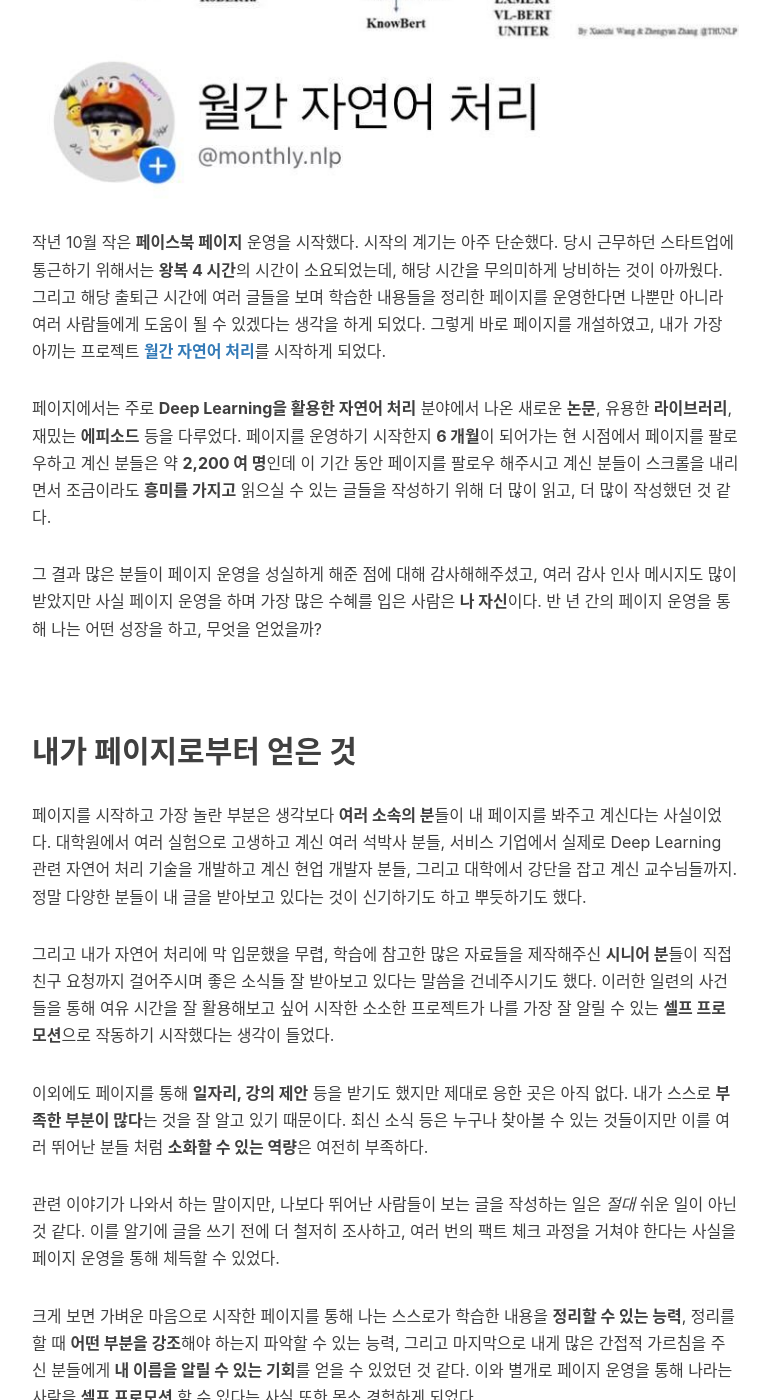
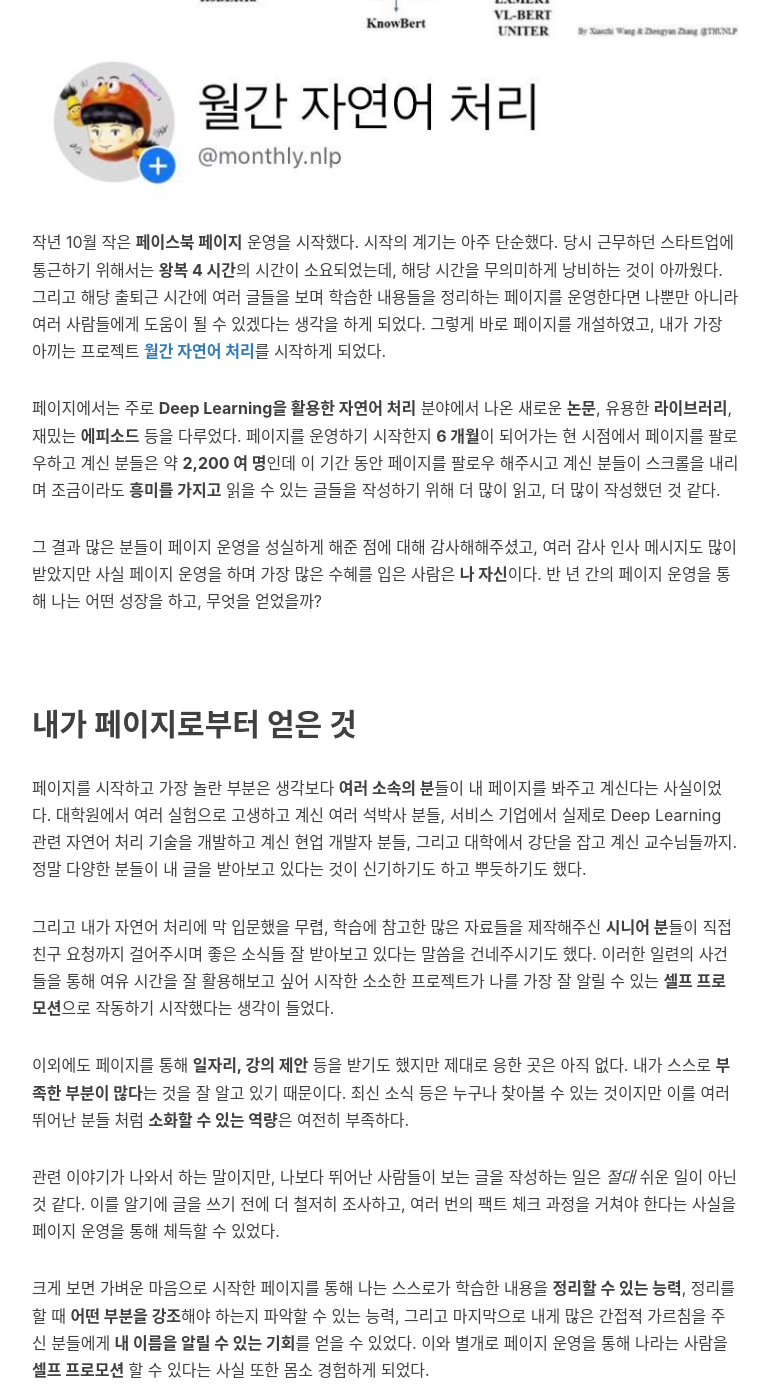
Before and after one commit to Huffon/huffon.github.io, a Jekyll site: the page built from _posts/2020-04-26-page-half.md, in a window 1280 px wide and 1400 px high, scrolled down 1039 px. Shown: the whole window, without its empty margins (233-1003 px from the left). Built offline with Jekyll 4.4.1, drawn with Linux system fonts in a browser that asks for light colours; nearby versions of some CDN libraries; comment, search, counter and statistics services are not loaded; some of the changed text lies outside the part shown.

Commit message:
Update 2020-04-26-page-half.md

```diff
--- a/_posts/2020-04-26-page-half.md
+++ b/_posts/2020-04-26-page-half.md
@@ -13,9 +13,9 @@
 
 ![](/img/in-post/page.jpg)
 
-작년 10월 작은 **페이스북 페이지** 운영을 시작했다. 시작의 계기는 아주 단순했다. 당시 근무하던 스타트업에 통근하기 위해서는 **왕복 4 시간**의 시간이 소요되었는데, 해당 시간을 무의미하게 낭비하는 것이 아까웠다. 그리고 해당 출퇴근 시간에 여러 글들을 보며 학습한 내용들을 정리한 페이지를 운영한다면 나뿐만 아니라 여러 사람들에게 도움이 될 수 있겠다는 생각을 하게 되었다. 그렇게 바로 페이지를 개설하였고, 내가 가장 아끼는 프로젝트 [**월간 자연어 처리**](https://m.facebook.com/monthly.nlp/)를 시작하게 되었다.
+작년 10월 작은 **페이스북 페이지** 운영을 시작했다. 시작의 계기는 아주 단순했다. 당시 근무하던 스타트업에 통근하기 위해서는 **왕복 4 시간**의 시간이 소요되었는데, 해당 시간을 무의미하게 낭비하는 것이 아까웠다. 그리고 해당 출퇴근 시간에 여러 글들을 보며 학습한 내용들을 정리하는 페이지를 운영한다면 나뿐만 아니라 여러 사람들에게 도움이 될 수 있겠다는 생각을 하게 되었다. 그렇게 바로 페이지를 개설하였고, 내가 가장 아끼는 프로젝트 [**월간 자연어 처리**](https://m.facebook.com/monthly.nlp/)를 시작하게 되었다.
 
-페이지에서는 주로 **Deep Learning을 활용한 자연어 처리** 분야에서 나온 새로운 **논문**, 유용한 **라이브러리**, 재밌는 **에피소드** 등을 다루었다. 페이지를 운영하기 시작한지 **6 개월**이 되어가는 현 시점에서 페이지를 팔로우하고 계신 분들은 약 **2,200 여 명**인데 이 기간 동안 페이지를 팔로우 해주시고 계신 분들이 스크롤을 내리면서 조금이라도 **흥미를 가지고** 읽으실 수 있는 글들을 작성하기 위해 더 많이 읽고, 더 많이 작성했던 것 같다.
+페이지에서는 주로 **Deep Learning을 활용한 자연어 처리** 분야에서 나온 새로운 **논문**, 유용한 **라이브러리**, 재밌는 **에피소드** 등을 다루었다. 페이지를 운영하기 시작한지 **6 개월**이 되어가는 현 시점에서 페이지를 팔로우하고 계신 분들은 약 **2,200 여 명**인데 이 기간 동안 페이지를 팔로우 해주시고 계신 분들이 스크롤을 내리며 조금이라도 **흥미를 가지고** 읽을 수 있는 글들을 작성하기 위해 더 많이 읽고, 더 많이 작성했던 것 같다.
 
 그 결과 많은 분들이 페이지 운영을 성실하게 해준 점에 대해 감사해해주셨고, 여러 감사 인사 메시지도 많이 받았지만 사실 페이지 운영을 하며 가장 많은 수혜를 입은 사람은 **나 자신**이다. 반 년 간의 페이지 운영을 통해 나는 어떤 성장을 하고, 무엇을 얻었을까?
 
@@ -27,11 +27,11 @@
 
 그리고 내가 자연어 처리에 막 입문했을 무렵, 학습에 참고한 많은 자료들을 제작해주신 **시니어 분**들이 직접 친구 요청까지 걸어주시며 좋은 소식들 잘 받아보고 있다는 말씀을 건네주시기도 했다. 이러한 일련의 사건들을 통해 여유 시간을 잘 활용해보고 싶어 시작한 소소한 프로젝트가 나를 가장 잘 알릴 수 있는 **셀프 프로모션**으로 작동하기 시작했다는 생각이 들었다.
 
-이외에도 페이지를 통해 **일자리, 강의 제안** 등을 받기도 했지만 제대로 응한 곳은 아직 없다. 내가 스스로 **부족한 부분이 많다**는 것을 잘 알고 있기 때문이다. 최신 소식 등은 누구나 찾아볼 수 있는 것들이지만 이를 여러 뛰어난 분들 처럼 **소화할 수 있는 역량**은 여전히 부족하다.
+이외에도 페이지를 통해 **일자리, 강의 제안** 등을 받기도 했지만 제대로 응한 곳은 아직 없다. 내가 스스로 **부족한 부분이 많다**는 것을 잘 알고 있기 때문이다. 최신 소식 등은 누구나 찾아볼 수 있는 것이지만 이를 여러 뛰어난 분들 처럼 **소화할 수 있는 역량**은 여전히 부족하다.
 
 관련 이야기가 나와서 하는 말이지만, 나보다 뛰어난 사람들이 보는 글을 작성하는 일은 _절대_ 쉬운 일이 아닌 것 같다. 이를 알기에 글을 쓰기 전에 더 철저히 조사하고, 여러 번의 팩트 체크 과정을 거쳐야 한다는 사실을 페이지 운영을 통해 체득할 수 있었다.
 
-크게 보면 가벼운 마음으로 시작한 페이지를 통해 나는 스스로가 학습한 내용을 **정리할 수 있는 능력**, 정리를 할 때 **어떤 부분을 강조**해야 하는지 파악할 수 있는 능력, 그리고 마지막으로 내게 많은 간접적 가르침을 주신 분들에게 **내 이름을 알릴 수 있는 기회**를 얻을 수 있었던 것 같다. 이와 별개로 페이지 운영을 통해 나라는 사람을 **셀프 프로모션** 할 수 있다는 사실 또한 몸소 경험하게 되었다.
+크게 보면 가벼운 마음으로 시작한 페이지를 통해 나는 스스로가 학습한 내용을 **정리할 수 있는 능력**, 정리를 할 때 **어떤 부분을 강조**해야 하는지 파악할 수 있는 능력, 그리고 마지막으로 내게 많은 간접적 가르침을 주신 분들에게 **내 이름을 알릴 수 있는 기회**를 얻을 수 있었다. 이와 별개로 페이지 운영을 통해 나라는 사람을 **셀프 프로모션** 할 수 있다는 사실 또한 몸소 경험하게 되었다.
 
 <br/>
 
@@ -41,27 +41,27 @@
 
 최신 소식은 **서칭 능력**과 **성실함**만 갖춘다면 누구나 찾아볼 수 있는 것이고, 이를 **어느 정도로 소화할 수 있는지**는 결국 그 사람의 **기본기**에 따라 갈리게 된다. 기본기는 현업에서도 쉽게 배울 수 없는 것들이고 말이다.
 
-이런 교훈을 느꼈음에도 다행인 사실은 이제 곧 **석사 학위**를 시작한다는 점이다. 내가 스스로 매번 느꼈던 부족한 나의 기본기를 채울 수 있는 좋은 기회가 될 것임을 알기에, 최신 소식들에만 눈에 멀지 않은, **균형 잡힌 학습**을 하기 위해 노력하려고 한다. **2 년의 기간** 동안 **페이지 글의 퀄리티**가 스스로 인지할 수 있을 정도로 늘어나는 것을 지켜보는 것도 재밌을 것 같다!
+이런 교훈을 느꼈음에도 다행인 사실은 이제 곧 **석사 학위**를 시작한다는 점이다. 스스로 매번 느꼈던 부족한 기본기를 채울 수 있는 좋은 기회가 될 것임을 알기에, 최신 소식들에만 눈에 멀지 않은, **균형 잡힌 학습**을 하기 위해 노력하려고 한다. **2 년의 기간** 동안 **페이지 글의 퀄리티**가 스스로 인지할 수 있을 정도로 늘어나는 것을 지켜보는 것도 재밌을 것 같다!
 
-이처럼 페이지 운영은 내게 많은 **가르침과 수확**을 전해주었다. 때문에 많은 분들이 블로그, YouTube 등 외에도 페이지 운영의 시도도 고려해보았으면 좋겠다는 생각을 한다. 다른 플랫폼의 관리도 마찬가지만 페이지 운영 역시, 꾸준히만 실천한다면 분명 좋은 결과들을 얻을 수 있을 것이라 생각한다 😊
+이처럼 페이지 운영은 내게 많은 **가르침과 수확**을 전해주었다. 때문에 많은 분들이 블로그, YouTube 등 외에도 페이지 운영의 시도도 고려해보았으면 좋겠다는 생각을 한다. 다른 플랫폼의 관리도 마찬가지만 페이지 운영 역시, 꾸준히만 실천한다면 분명 좋은 결과들을 얻을 수 있을 것이다 😊
 
 <br/>
 
 ### 번외: 최신 기술 서칭 잘하기
 
-내가 **최신 기술 소식**을 받아보는 소식통은 크게 **두 곳**이 있다. 뻔하겠지만 첫 번째는 **트위터**이고, 두 번째는 **깃헙**이다. 먼저 연구자들의 생태계는 트위터에 형성이 되어 있다.
+내가 **최신 기술 소식**을 받아보는 소식통에는 크게 **두 곳**이 있다. 뻔하겠지만 첫 번째는 **트위터**이고, 두 번째는 **깃헙**이다. 먼저 연구자들의 생태계는 트위터에 형성이 되어 있다.
 
 ![](/img/in-post/twit.jpg)
 > 꽤나 질척대는 편
 
 자신이 작성한 새로운 **논문**, 라이브러리의 새 **릴리즈 소식**, 특정 주제와 관련된 흥미로운 **디스커션** 등은 대부분 트위터에서 발생한다. 때문에 트위터에서 활발하게 활동하는 연구자들을 팔로우하며, 주기적으로 트위터에 올라온 이야기를 살펴보는 것은 아주 큰 도움이 된다.
 
-자연어 처리 분야를 예로 들면 [Sebastian Ruder](https://twitter.com/seb_ruder), [Yoav Goldberg](https://twitter.com/yoavgo), [Graham Neubig](https://twitter.com/gneubig), [Sam bowman](https://twitter.com/sleepinyourhat), [Anna Rogers](https://twitter.com/annargrs) 등이 활발히 재밌는 소식들을 많이 전하는 연구자들이다. 이들 뿐만 아니라 다양한 연구자들의 트위터를 받아보다보면 현재 해당 분야의 **인기 토픽**이 무엇인지, **어떠한 이슈**가 있었는지를 쉽게 파악할 수 있다. 따라서 트위터를 잘 활용하는 것은 최신 기술 서칭에 있어 매우 중요한 요소이다.
+자연어 처리 분야를 예로 들면 [Sebastian Ruder](https://twitter.com/seb_ruder), [Yoav Goldberg](https://twitter.com/yoavgo), [Graham Neubig](https://twitter.com/gneubig), [Sam bowman](https://twitter.com/sleepinyourhat), [Anna Rogers](https://twitter.com/annargrs) 등이 활발히 재밌는 소식을 전하는 연구자들이다. 이들 뿐만 아니라 다양한 연구자들의 트위터를 받아보다보면 현재 해당 분야의 **인기 토픽**이 무엇인지, **어떠한 이슈**가 있었는지를 쉽게 파악할 수 있다. 따라서 트위터를 잘 활용하는 것은 최신 기술 서칭에 있어 매우 중요한 요소이다.
 
 ![](/img/in-post/github.jpg)
 > 꽤나 따라 누르는 편
 
-두 번째는 깃헙인데, 이는 깃헙이라기보다 트위터와 마찬가지로 깃헙에서 **활발히 활동하는 개발자와 리서쳐들을 팔로우**하는 것이다. 리서쳐들을 팔로우해놓으면 리서쳐들도 자신이 흥미롭다 생각한 **논문 구현체**들에 스타를 누르기 때문에 자신이 놓친 **구현체**를 대시 보드를 통해 확인할 수 있다.
+두 번째는 깃헙인데, 이는 깃헙이라기보다 트위터와 마찬가지로 깃헙에서 **활발히 활동하는 개발자와 리서쳐들을 팔로우**하는 것이다. 리서쳐들을 팔로우해놓으면 리서쳐들도 자신이 흥미롭다 생각한 **논문 구현체**들에 스타를 누르기 때문에 내가 놓친 좋은 **구현체**를 대시 보드를 통해 확인할 수 있다.
 
 반면 개발자들은 **머신러닝 관련 오픈소스 프로젝트**에 주로 관심을 많이 가지는 편인데, 깃헙에서 활발하게 활동하는 개발자들을 통해서는 우리가 놓친 좋은 **라이브러리**, **프레임워크**, **프로젝트** 등을 확인할 수 있다.
 
```
